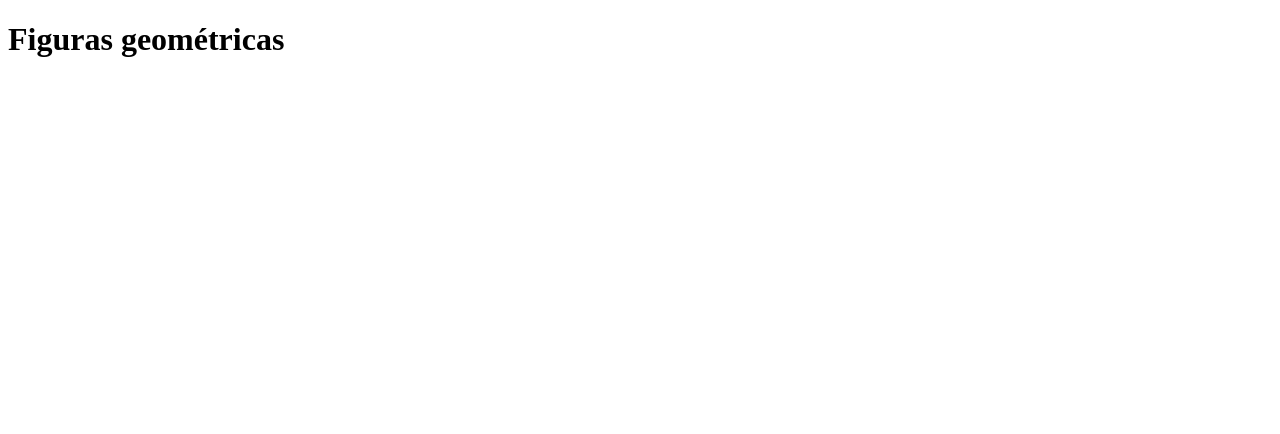
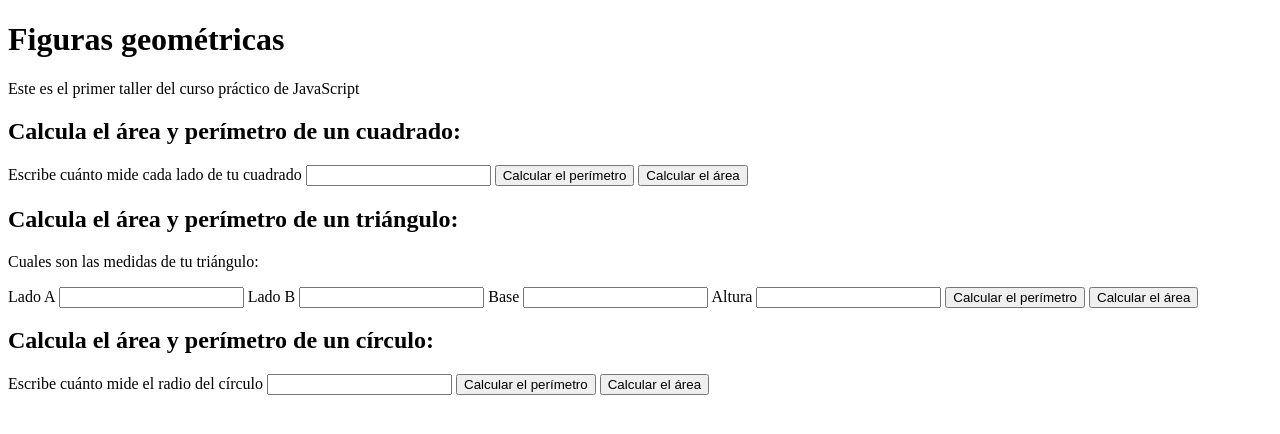
Before and after one commit to MartinCba/curso-practico-javascript, a plain HTML site: page figuras.html in a window 1280 px wide. Drawn offline with Linux system fonts and the light colour scheme.

Commit message:
interactuando funciones de js con html

```diff
--- a/figuras.html
+++ b/figuras.html
@@ -1,15 +1,85 @@
 <!DOCTYPE html>
 <html lang="en">
-<head>
-    <meta charset="UTF-8">
-    <meta http-equiv="X-UA-Compatible" content="IE=edge">
-    <meta name="viewport" content="width=device-width, initial-scale=1.0">
+  <head>
+    <meta charset="UTF-8" />
+    <meta http-equiv="X-UA-Compatible" content="IE=edge" />
+    <meta name="viewport" content="width=device-width, initial-scale=1.0" />
     <title>Figuras geométricas | Curso Práctico de JavaScript</title>
-</head>
-<body>
-    <h1>
-        Figuras geométricas
-    </h1>
-    <script src="./figuras.js"></script>
-</body>
+  </head>
+  <body>
+    <header>
+      <h1>Figuras geométricas</h1>
+      <p>Este es el primer taller del curso práctico de JavaScript</p>
+    </header>
+    <!--Cuadrado -->
+    <section>
+      <h2>Calcula el área y perímetro de un cuadrado:</h2>
+      <div class="contenedores_inputs">
+        <form>
+          <label for="inputCuadrado">
+            Escribe cuánto mide cada lado de tu cuadrado
+          </label>
+          <input id="inputCuadrado" type="number" />
+          <button
+            type="button"
+            class="btn btn-light"
+            onclick="calcularPerimetroCuadrado()"
+          >
+            Calcular el perímetro
+          </button>
+          <button
+            type="button"
+            class="btn btn-light"
+            onclick="calcularAreaCuadrado()"
+          >
+            Calcular el área
+          </button>
+        </form>
+      </div>
+
+      <!--/Cuadrado -->
+      <!--Triangulo -->
+
+      <h2>Calcula el área y perímetro de un triángulo:</h2>
+      <div class="contenedores_inputs">
+        <p>Cuales son las medidas de tu triángulo:</p>
+        <form>
+          <label for="inputTrianguloA"> Lado A </label>
+          <input id="inputTrianguloA" type="number" />
+          <label for="inputTrianguloB"> Lado B </label>
+          <input id="inputTrianguloB" type="number" />
+          <label for="inputTrianguloBase"> Base </label>
+          <input id="inputTrianguloBase" type="number" />
+          <label for="inputTrianguloAltura"> Altura </label>
+          <input id="inputTrianguloAltura" type="number" />
+          <button type="button" onclick="calcularPerimetroTriangulo()">
+            Calcular el perímetro
+          </button>
+          <button type="button" onclick="calcularAreaTriangulo()">
+            Calcular el área
+          </button>
+        </form>
+      </div>
+
+      <!--/Triangulo -->
+      <!--Circulo -->
+
+      <h2>Calcula el área y perímetro de un círculo:</h2>
+      <form>
+        <label for="inputCirculo">
+          Escribe cuánto mide el radio del círculo
+        </label>
+        <input id="inputCirculo" type="number" />
+        <button type="button" onclick="calcularPerimetroCirculo()">
+          Calcular el perímetro
+        </button>
+        <button type="button" onclick="calcularAreaCirculo()">
+          Calcular el área
+        </button>
+      </form>
+
+      <!--/Circulo -->
+      <script src="./figuras.js"></script>
+    </section>
+  </body>
 </html>
--- a/figuras.js
+++ b/figuras.js
@@ -1,7 +1,5 @@
 //Código del cuadrado
 console.group("Cuadrados");
-//const ladoCuadrado = 5;
-//console.log("Los lados del cuadrado miden " + ladoCuadrado + " cm cada uno");
 
 function perimetroCuadrado(lado) {
   return lado * 4;
@@ -9,58 +7,27 @@ function perimetroCuadrado(lado) {
 function areaCuadrado(lado) {
   return lado * lado;
 }
-//console.log("El perimetro del cuadrado es de "
-//+ perimetroCuadrado()
-//+ " cm"
-//);
-//console.log("El área del cuadrado es de "
-//+ areaCuadrado()
-//+ " cm^2"
-//);
+
 console.groupEnd();
 
 //Código del triángulo
 
 console.group("Triángulos");
-//const ladoTriangulo1 = 6;
-//const ladoTriangulo2 = 6;
-//const baseTriangulo = 4;
-//const alturaTriangulo = 5.5;
 
 function perimetroTriangulo(lado1, lado2, base) {
-  return lado1 + lado2 + base;
+  const perimetro = parseInt(lado1) + parseInt(lado2) + parseInt(base);
+  return perimetro;
 }
 function areaTriangulo(base, altura) {
-  return (base * altura) / 2
+  return (base * altura) / 2;
 }
-//console.log(
-//  "Los lados del triángulo miden "
-//  + ladoTriangulo1
-//  + " cm, "
-// + ladoTriangulo2
-//  + " cm, "
-//  + baseTriangulo
-//  + " cm"
-//);
-//console.log("La altura del triángulo es de "
-//+ alturaTriangulo
-//+ " cm"
-//);
-//console.log("El perimetro del triángulo es de "
-//+ perimetroTriangulo()
-//+ " cm"
-//);
-//console.log("El area del triángulo es de "
-//+ areaTriangulo()
-//+ " cm")
+
 console.groupEnd();
 
 //Código del círculo
 
 console.group("Círculos");
 
-//const radio = 4;
-//const diametro = radio * 2;
 const PI = Math.PI;
 
 function diametroCirculo(radio) {
@@ -71,27 +38,63 @@ function perimetroCirculo(radio) {
   return diametro * PI;
 }
 function areaCirculo(radio) {
-  return (radio * radio) * PI;
+  return radio * radio * PI;
 }
 
-//console.log("El radio del círculo es de "
-//+ radio
-//+ " cm"
-//);
-//console.log("Pi tiene un valor de "
-//+ PI
-//);
-//console.log("El diametro del círculo es de "
-//+ diametro
-//+ " cm"
-//);
-//console.log("El perimetro del círculo es de "
-//+ perimetroCirculo()
-//+ " cm"
-//);
-//console.log("El area del círculo es de "
-//+ areaCirculo()
-//+ " cm^2"
-//);
+console.groupEnd();
 
-console.groupEnd();
+function calcularPerimetroCuadrado() {
+  const input = document.getElementById("inputCuadrado");
+  const value = input.value;
+  const perimetro = perimetroCuadrado(value);
+  alert(perimetro);
+}
+function calcularAreaCuadrado() {
+  const input = document.getElementById("inputCuadrado");
+  const value = input.value;
+  const area = areaCuadrado(value);
+  alert(area);
+}
+
+function calcularPerimetroTriangulo() {
+  const inputA = document.getElementById("inputTrianguloA");
+  const valueA = inputA.value;
+  const inputB = document.getElementById("inputTrianguloB");
+  const valueB = inputB.value;
+  const inputC = document.getElementById("inputTrianguloBase");
+  const valueBase = inputC.value;
+  const perimetro = perimetroTriangulo(valueA, valueB, valueBase);
+  alert(perimetro);
+}
+function calcularAreaTriangulo() {
+  const inputA = document.getElementById("inputTrianguloBase");
+  const valueBase = inputA.value;
+  const inputB = document.getElementById("inputTrianguloAltura");
+  const valueAltura = inputB.value;
+  const perimetro = areaTriangulo(valueBase, valueAltura);
+  alert(perimetro);
+}
+
+function calcularPerimetroCirculo() {
+  const input = document.getElementById("inputCirculo");
+  const value = input.value;
+  const perimetro = perimetroCirculo(value);
+  alert(perimetro);
+}
+function calcularAreaCirculo() {
+  const input = document.getElementById("inputCirculo");
+  const value = input.value;
+  const area = areaCirculo(value);
+  alert(area);
+}
+
+///////////////////////reto triangulo isósceles///////////////////////////////
+
+function alturaTrianguloIsosceles(lado1, lado2, base) {
+  if (lado1 === lado2 && lado1 !== base && lado2 !== base) {
+    const altura = Math.sqrt(lado1 **2 - (base/2)**2);
+    return altura;
+  } else {
+    return "El triángulo isósceles tiene 2 lados iguales";
+  }
+}
```
